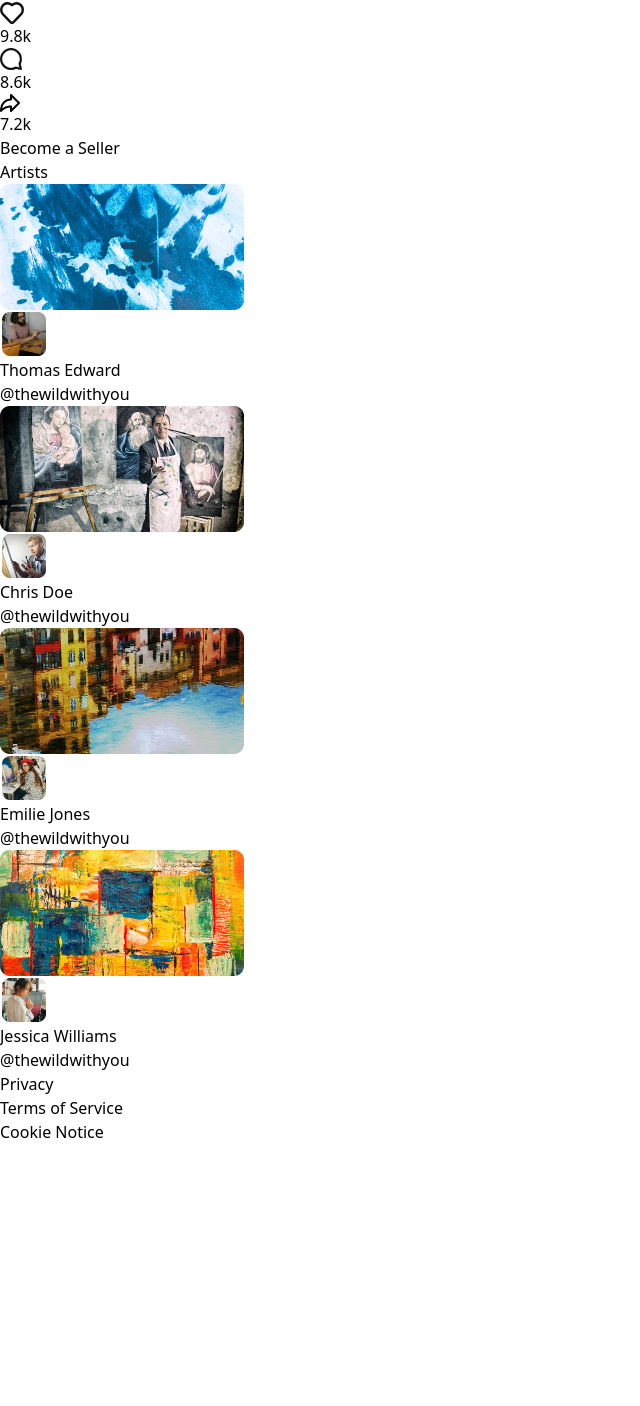
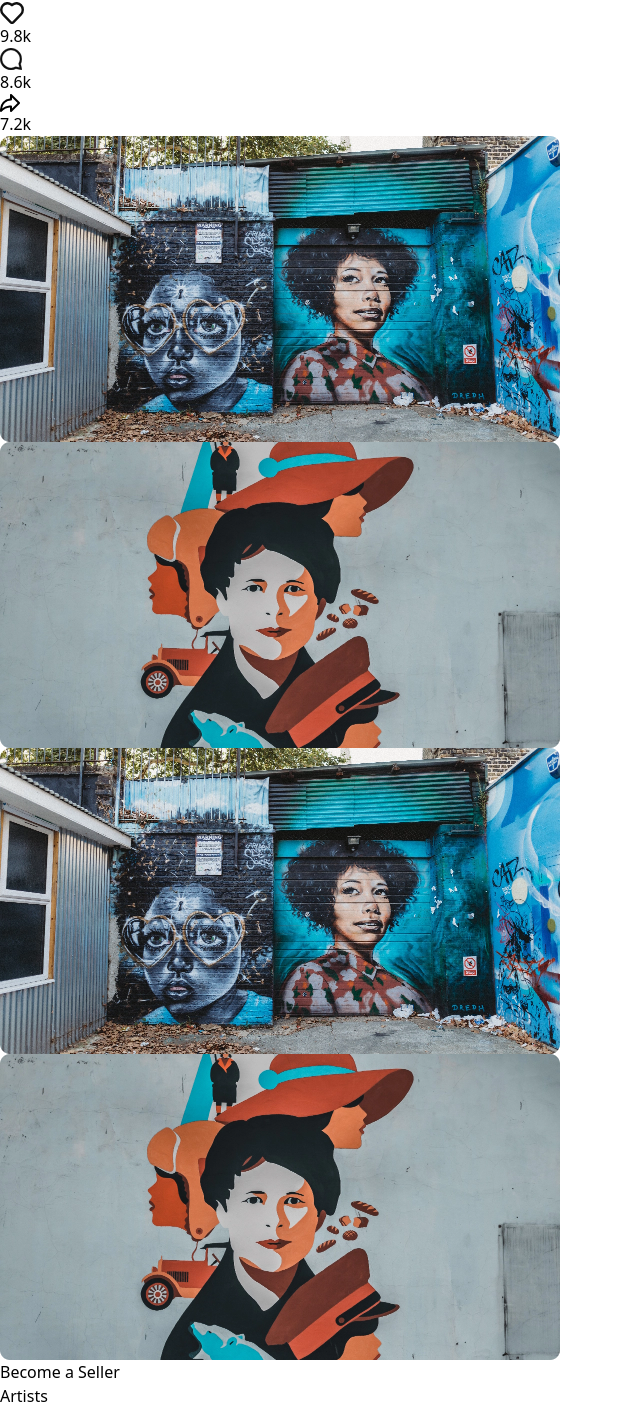
Before and after one commit to ShlokBharadwaj/art-space, a React (Vite) app: page / in a window 1280 px wide. Shown: the part 1554-2960 px from the top of the page, without its empty margins (0-640 px from the left). Before the commit the page ends 2698 px from the top, so only its background shows below. Built offline with nearby package versions, Linux system fonts and the light colour scheme; no server answers.

Commit message:
Add: Horizontal scrollbar in Main Content

```diff
--- a/src/components/Home/MainContent.jsx
+++ b/src/components/Home/MainContent.jsx
@@ -82,6 +82,14 @@ const MainContent = () => {
                     <div><img src="./svgs/maincontent/share.svg" className="w-6 h-6"></img> 7.2k</div>
                 </div>
             </div>
+
+            {/* Horizontal Scrollbar */}
+            <div className="flex overflow-x-auto py-4 space-x-4">
+                <img src="./svgs/maincontent/pexels-humphrey-muleba-2045248.png" alt="Image 3" className="w-48 h-32 object-cover rounded-lg" />
+                <img src="./svgs/maincontent/pexels-tobias-bjørkli-2236382.png" alt="Image 4" className="w-48 h-32 object-cover rounded-lg" />
+                <img src="./svgs/maincontent/pexels-humphrey-muleba-2045248.png" alt="Image 3" className="w-48 h-32 object-cover rounded-lg" />
+                <img src="./svgs/maincontent/pexels-tobias-bjørkli-2236382.png" alt="Image 4" className="w-48 h-32 object-cover rounded-lg" />
+            </div>
         </div>
     );
 };
```
